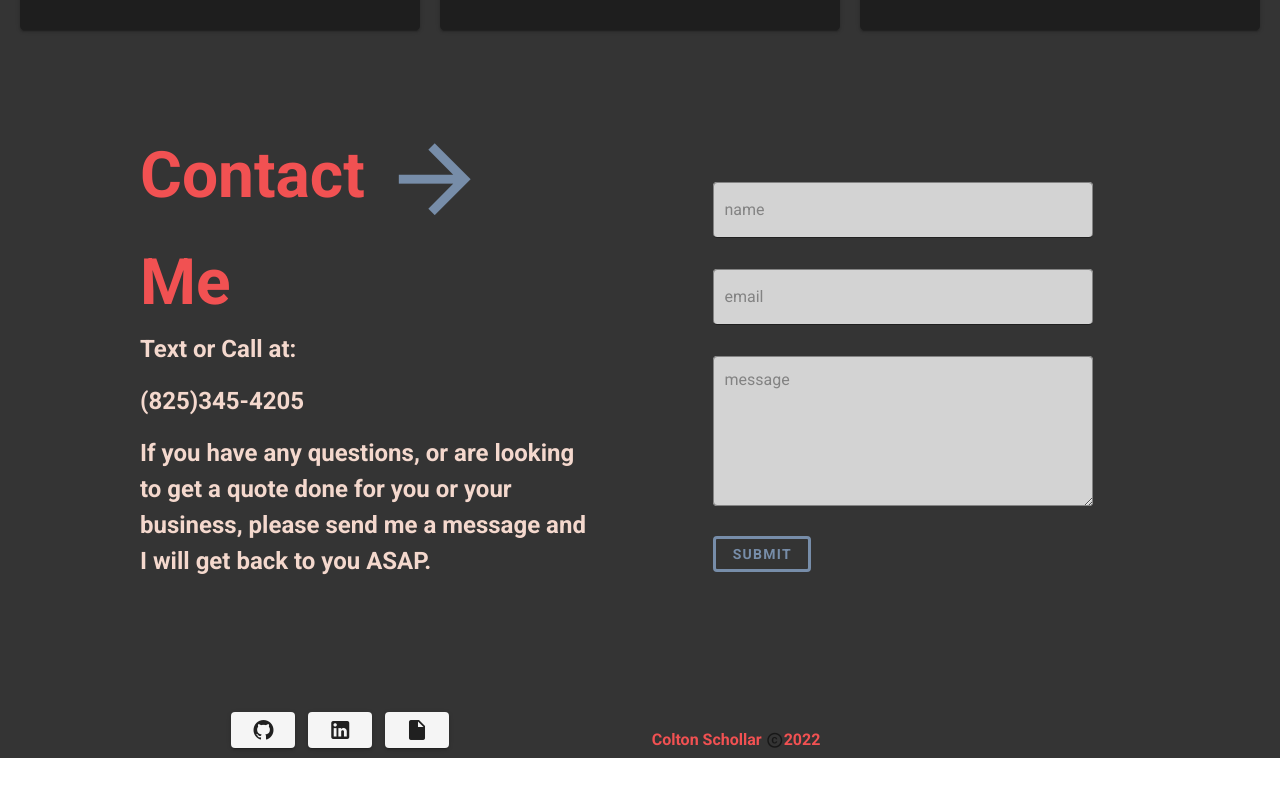
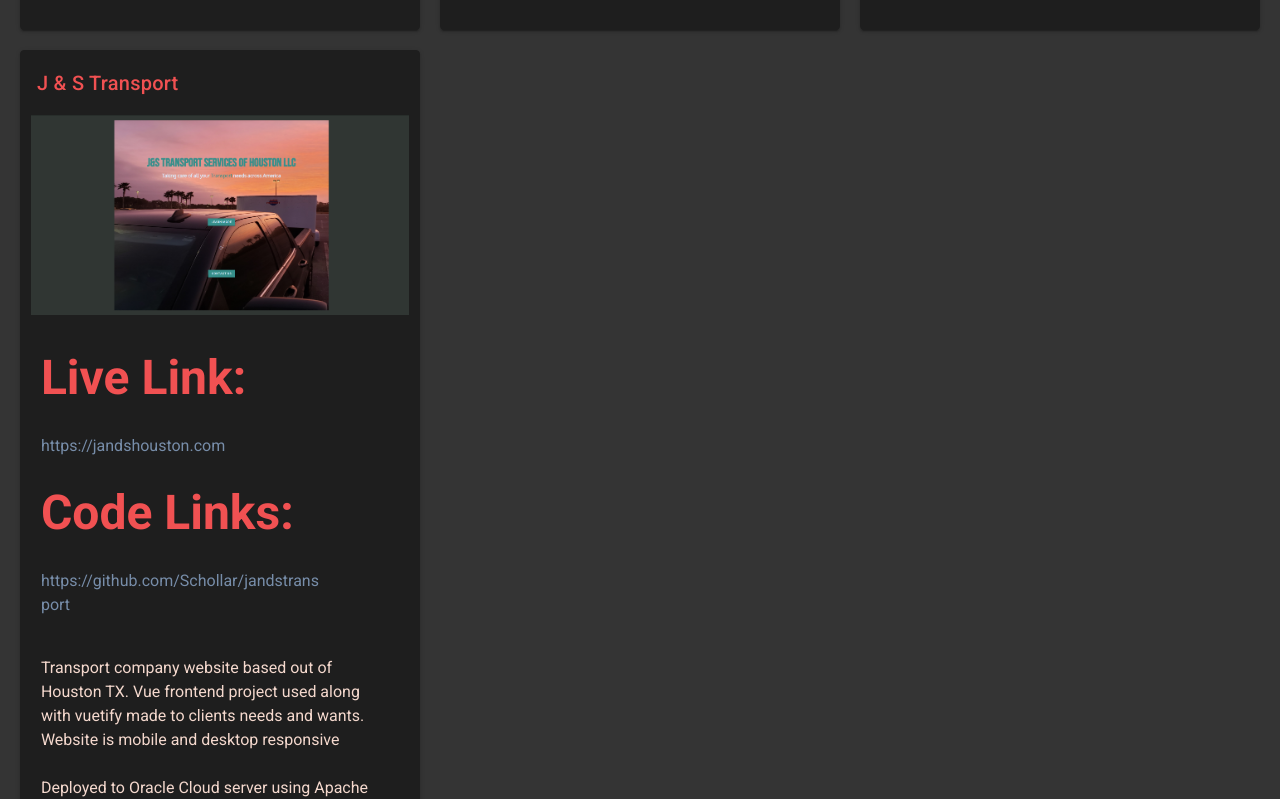
Before and after one commit to Schollar/portfolio, a Vue app: page /#/ in a window 1280 px wide. Shown: the part 3246-4045 px from the top of the page. Before the commit the page ends 4004 px from the top, so only its background shows below. Built offline with nearby package versions, Linux system fonts and the light colour scheme.

Commit message:
Added Client website to projects section, changed hover to be on the project card instead of just the image

```diff
--- a/src/components/ProjectsSection.vue
+++ b/src/components/ProjectsSection.vue
@@ -62,6 +62,14 @@ export default {
           backend: undefined,
           img_src: "/opp.png",
           desc: "Static Pizza Restraunt Website made with just HTML and CSS. OPP Website is mobile and desktop responsive.<br><br>Deployed to Oracle Cloud server using Apache",
+        },
+        jstrucking: {
+          name: "J & S Transport",
+          url: "https://jandshouston.com",
+          frontend: "https://github.com/Schollar/jandstransport",
+          backend: undefined,
+          img_src: "/jandshouston.png",
+          desc: "Transport company website based out of Houston TX. Vue frontend project used along with vuetify made to clients needs and wants.  Website is mobile and desktop responsive <br><br>Deployed to Oracle Cloud server using Apache",
         },
       },
     };
@@ -138,7 +146,7 @@ h2 {
   height: 200px;
 }
 
-.project_image:hover {
+.project:hover {
   transform: scale(1.2);
   transition: 0.3s ease-in-out;
 }
```
Also changed, not shown: public/jandshouston.png (added), 1 other file (tests, documents, lock files or other folders).
